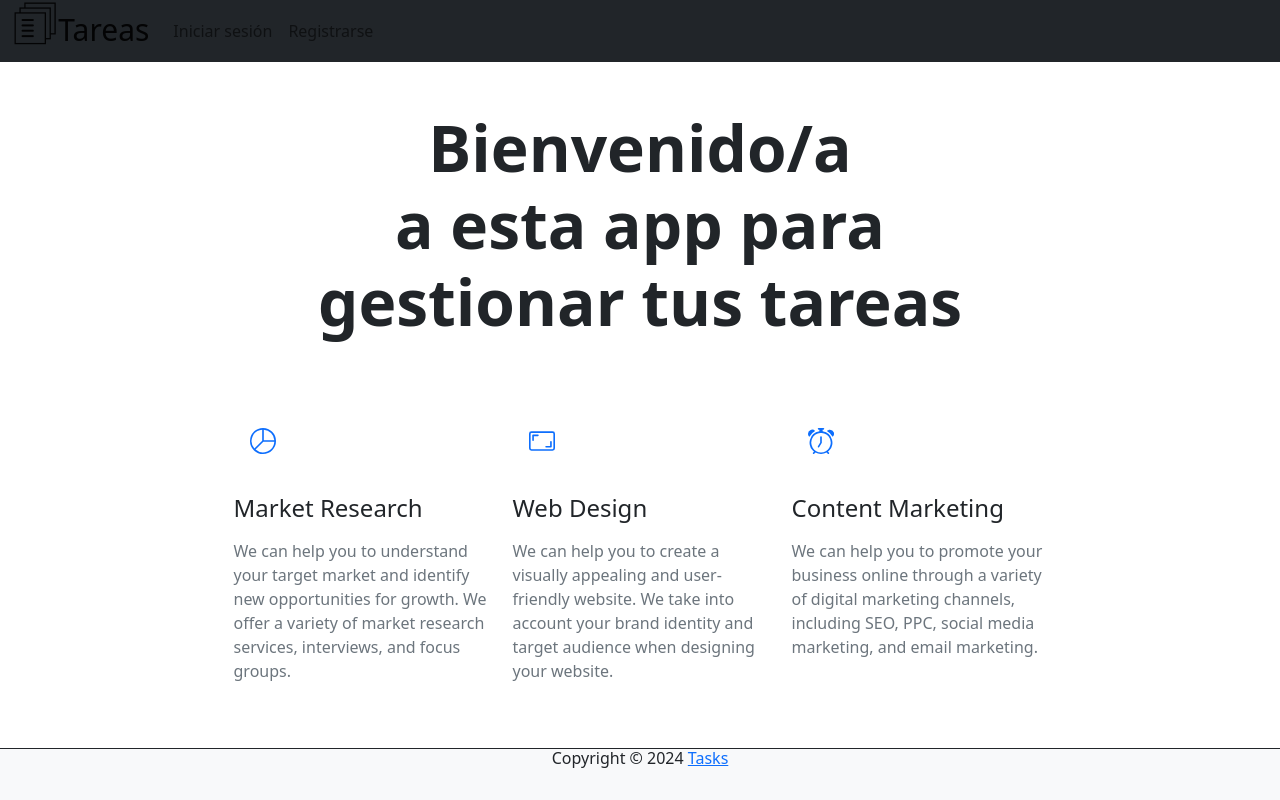
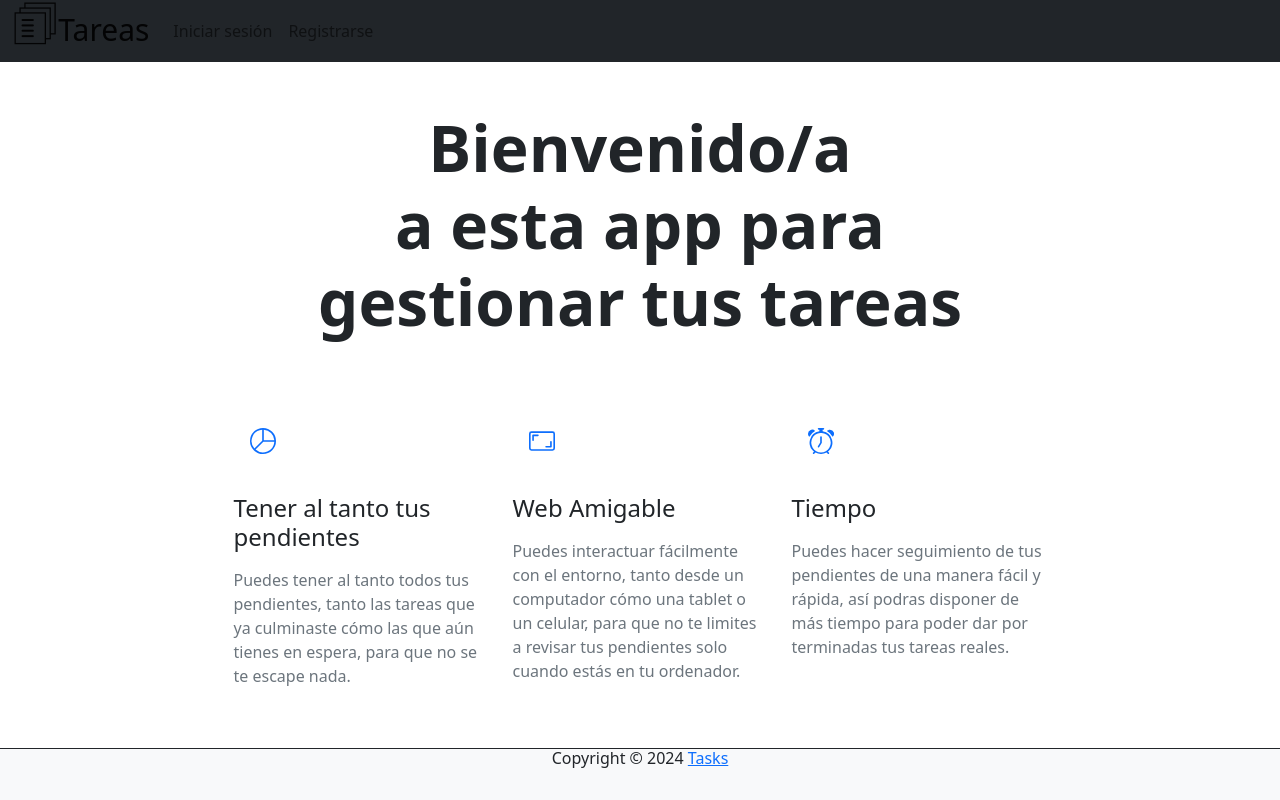
Before and after one commit to Yeimss/TasksApp, an Angular app: page / in a window 1280 px wide. Built offline with nearby package versions, Linux system fonts and the light colour scheme.

Commit message:
Mensajes en el Home

```diff
--- a/src/app/components/home/home.component.html
+++ b/src/app/components/home/home.component.html
@@ -16,8 +16,8 @@
               <path d="M7.5 1.018a7 7 0 0 0-4.79 11.566L7.5 7.793V1.018zm1 0V7.5h6.482A7.001 7.001 0 0 0 8.5 1.018zM14.982 8.5H8.207l-4.79 4.79A7 7 0 0 0 14.982 8.5zM0 8a8 8 0 1 1 16 0A8 8 0 0 1 0 8z" />
             </svg>
           </div>
-          <h4 class="mb-3">Market Research</h4>
-          <p class="mb-3 text-secondary">We can help you to understand your target market and identify new opportunities for growth. We offer a variety of market research services, interviews, and focus groups.</p>
+          <h4 class="mb-3">Tener al tanto tus pendientes</h4>
+          <p class="mb-3 text-secondary">Puedes tener al tanto todos tus pendientes, tanto las tareas que ya culminaste cómo las que aún tienes en espera, para que no se te escape nada.</p>
 
         </div>
         <div class="col-11 col-sm-6 col-lg-3">
@@ -27,8 +27,8 @@
               <path d="M2 4.5a.5.5 0 0 1 .5-.5h3a.5.5 0 0 1 0 1H3v2.5a.5.5 0 0 1-1 0v-3zm12 7a.5.5 0 0 1-.5.5h-3a.5.5 0 0 1 0-1H13V8.5a.5.5 0 0 1 1 0v3z" />
             </svg>
           </div>
-          <h4 class="mb-3">Web Design</h4>
-          <p class="mb-3 text-secondary">We can help you to create a visually appealing and user-friendly website. We take into account your brand identity and target audience when designing your website.</p>
+          <h4 class="mb-3">Web Amigable</h4>
+          <p class="mb-3 text-secondary">Puedes interactuar fácilmente con el entorno, tanto desde un computador cómo una tablet o un celular, para que no te limites a revisar tus pendientes solo cuando estás en tu ordenador.</p>
         </div>
         <div class="col-11 col-sm-6 col-lg-3">
           <div class="badge bsb-tpl-bg-cyan text-primary p-3 mb-4">
@@ -37,8 +37,8 @@
               <path d="M6.5 0a.5.5 0 0 0 0 1H7v1.07a7.001 7.001 0 0 0-3.273 12.474l-.602.602a.5.5 0 0 0 .707.708l.746-.746A6.97 6.97 0 0 0 8 16a6.97 6.97 0 0 0 3.422-.892l.746.746a.5.5 0 0 0 .707-.708l-.601-.602A7.001 7.001 0 0 0 9 2.07V1h.5a.5.5 0 0 0 0-1h-3zm1.038 3.018a6.093 6.093 0 0 1 .924 0 6 6 0 1 1-.924 0zM0 3.5c0 .753.333 1.429.86 1.887A8.035 8.035 0 0 1 4.387 1.86 2.5 2.5 0 0 0 0 3.5zM13.5 1c-.753 0-1.429.333-1.887.86a8.035 8.035 0 0 1 3.527 3.527A2.5 2.5 0 0 0 13.5 1z" />
             </svg>
           </div>
-          <h4 class="mb-3">Content Marketing</h4>
-          <p class="mb-3 text-secondary">We can help you to promote your business online through a variety of digital marketing channels, including SEO, PPC, social media marketing, and email marketing.</p>
+          <h4 class="mb-3">Tiempo</h4>
+          <p class="mb-3 text-secondary">Puedes hacer seguimiento de tus pendientes de una manera fácil y rápida, así podras disponer de más tiempo para poder dar por terminadas tus tareas reales.</p>
         </div>
       </div>
     </div>
```
